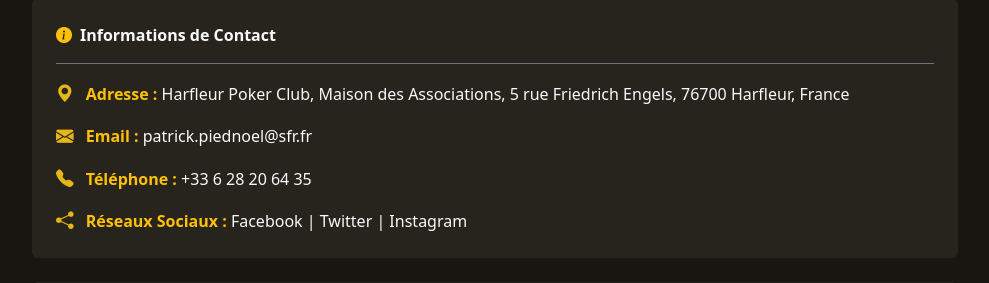
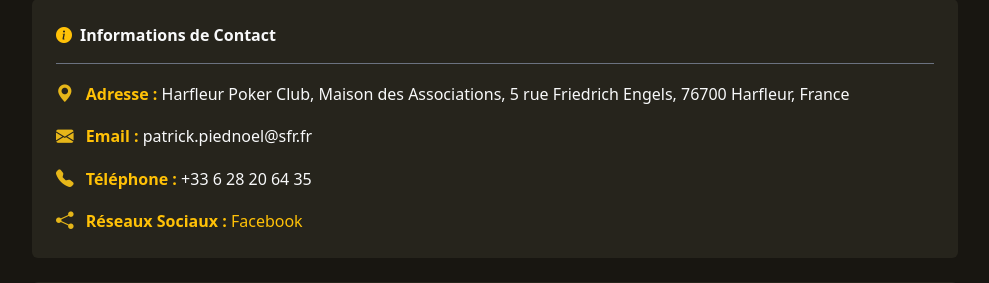
Before and after one commit to Primzark/hpc, a PHP site: page /contact in a window 1280 px wide. Shown: the part 193-476 px from the top of the page, without its empty margins (145-1134 px from the left). Run offline with PHP 8.4, Linux system fonts and the light colour scheme; some libraries are stand-ins or nearby versions.

Commit message:
Update Facebook link on contact page

```diff
--- a/src/View/view_contact.php
+++ b/src/View/view_contact.php
@@ -39,7 +39,7 @@
                     <div>
                         <i class="bi bi-share-fill contact-icon"></i>
                         <span class="fw-semibold text-warning">Réseaux Sociaux :</span>
-                        Facebook | Twitter | Instagram
+                        <a href="https://www.facebook.com/p/HPC-100057338354447/" class="text-warning text-decoration-none">Facebook</a>
                     </div>
                 </div>
 
```
